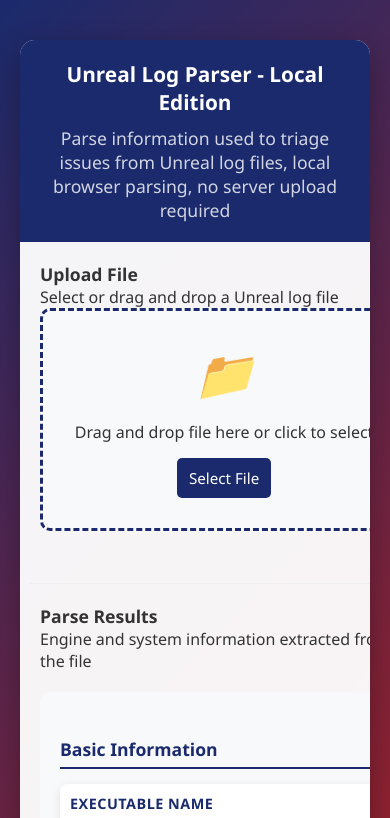
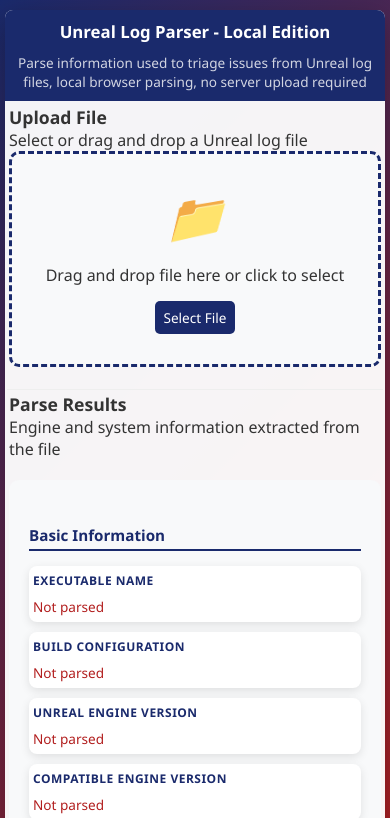
Before and after one commit to sunzhuoshi/UnrealLogParser, a plain HTML site: page index.html in a window 390 px wide. Shown: the top 818 px of the page. Drawn offline with Linux system fonts and the light colour scheme.

Commit message:
Support small mobile

```diff
--- a/index.html
+++ b/index.html
@@ -445,6 +445,68 @@
             .btn, .btn-filter, .btn-cancel {
                 font-size: 0.95rem;
                 padding: 10px 12px;
+            }
+        }
+
+        @media (max-width: 400px) {
+            body {
+                padding: 5px;
+            }
+            .container {
+                max-width: 100vw;
+                border-radius: 8px;
+                margin: 5px 0;
+                padding: 0;
+            }
+            header {
+                padding: 10px 2px;
+            }
+            h1 {
+                font-size: 1.05rem;
+            }
+            .subtitle {
+                font-size: 0.85rem;
+            }
+            .content {
+                padding: 2px;
+            }
+            .upload-section, .result-section {
+                padding: 2px;
+            }
+            .basic-info-item, .system-info-item, .rhi-info-item, .xess-plugin-item {
+                min-width: 0;
+                padding: 6px 4px;
+                font-size: 0.85rem;
+            }
+            .info-title {
+                font-size: 0.75rem;
+            }
+            .info-value {
+                font-size: 0.85rem;
+            }
+            .section-title {
+                font-size: 0.95rem;
+                padding-bottom: 4px;
+            }
+            .filter-row {
+                gap: 4px;
+            }
+            .filter-input {
+                min-width: 60px;
+                font-size: 0.8rem;
+                padding: 6px 8px;
+            }
+            .btn, .btn-filter, .btn-cancel {
+                font-size: 0.85rem;
+                padding: 7px 8px;
+            }
+            .file-content-container {
+                max-height: 80px;
+                font-size: 0.7rem;
+            }
+            footer {
+                padding: 8px 2px;
+                font-size: 0.7rem;
             }
         }
     </style>
```
